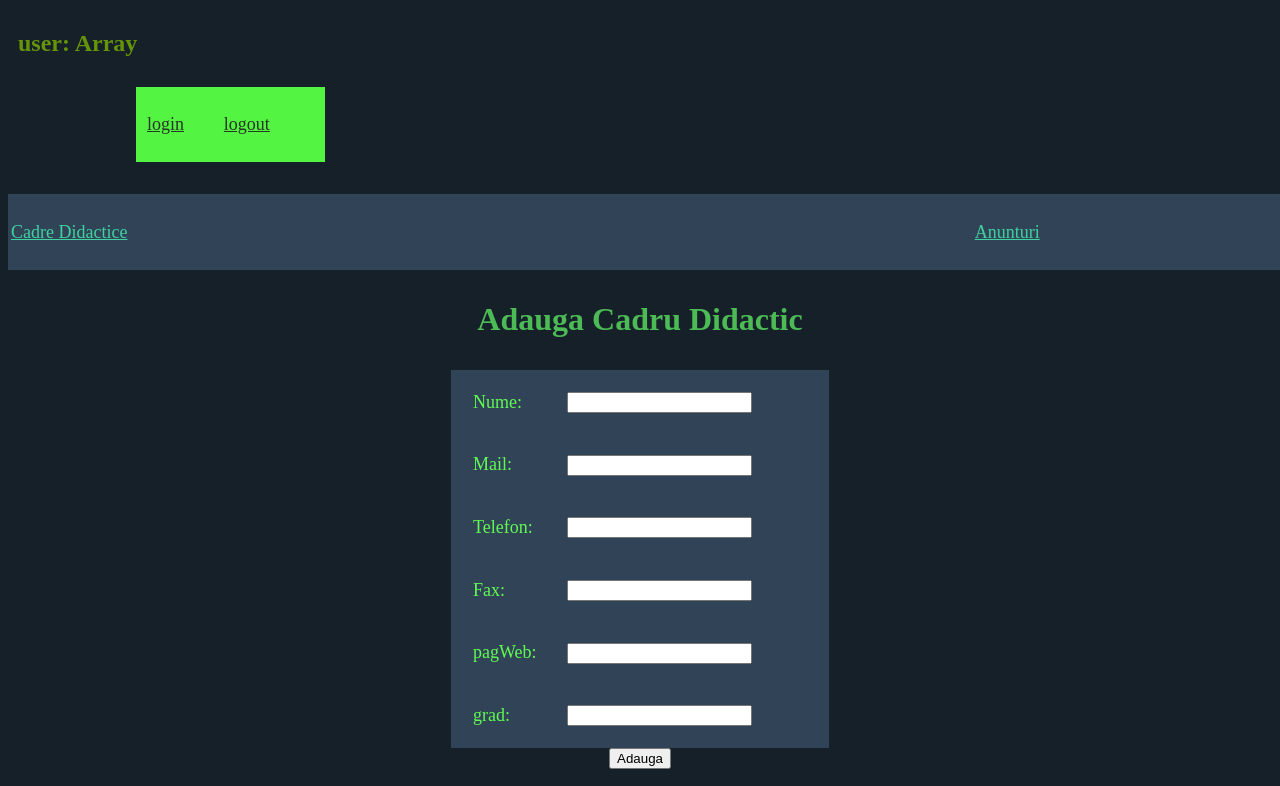
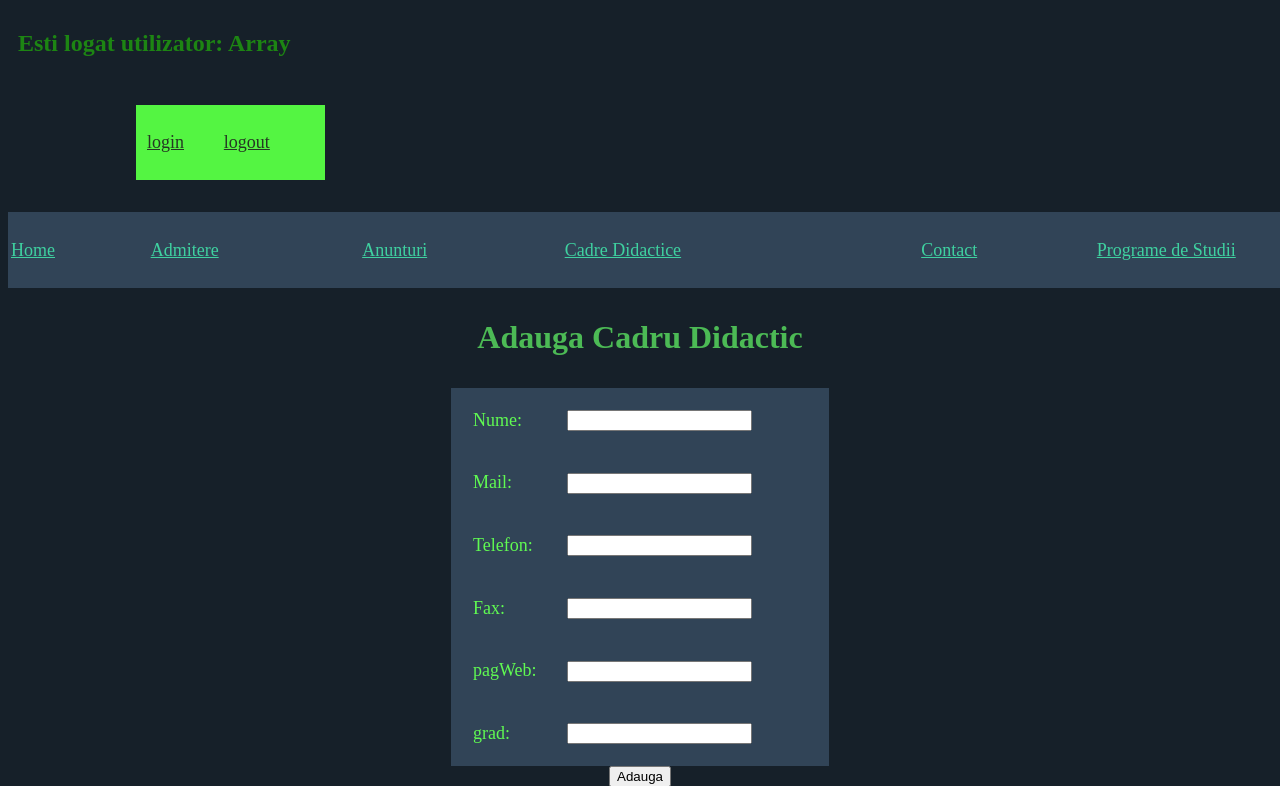
Before and after one commit to mariru27/Web-Technology, a PHP site: page /Universitate/Admin/AdaugaCD.php in a window 1280 px wide; the page is wider, and only the part inside the window is pictured. Shown: the top 786 px of that part. Run offline with PHP 8.4, Linux system fonts and the light colour scheme; the visitor is signed in with stand-in values (Sample User, id 1).

Commit message:
site_universitate

```diff
--- a/Rusu_Marina_222_Tema3/Universitate/Admin/AdaugaCD.php
+++ b/Rusu_Marina_222_Tema3/Universitate/Admin/AdaugaCD.php
@@ -3,10 +3,22 @@
 session_start();
 include_once    "../admin/admin-functions.php";
 
-include_once   "headerAdmin.php";
+
 if(isLogged())
 {
 ?>
+<!DOCTYPE html>
+<html>
+    <head>
+
+        <link rel="stylesheet" href="<?php  $_SERVER["DOCUMENT_ROOT"];?>/Universitate/Styles/adminCD.css">
+        <?php
+    include_once  $_SERVER["DOCUMENT_ROOT"] . "/Universitate/header.php";
+
+    ?>
+</head>
+<body>
+
 <link rel="stylesheet" href="../Styles/adminCD.css">
 <center>
 <H1>Adauga Cadru Didactic</H1>
@@ -69,3 +81,5 @@
 <?php
 }
 ?>
+        </body>
+</html>
--- a/Rusu_Marina_222_Tema3/Universitate/Admin/admin-functions.php
+++ b/Rusu_Marina_222_Tema3/Universitate/Admin/admin-functions.php
@@ -1,10 +1,10 @@
 <?php
-// session_start();
-// require_once "../config.php";
+
 $myRoot = $_SERVER["DOCUMENT_ROOT"];
 include_once   $myRoot . "/Universitate/connect.php";
 
 ?>
+
 <?php
 
 function doLogin($user,$password)
--- a/Rusu_Marina_222_Tema3/Universitate/Admin/footerAdmin.php
+++ /dev/null
@@ -1,5 +0,0 @@
-
-<br>
-<b>Admin footer</b>
-</body>
-</html>
--- a/Rusu_Marina_222_Tema3/Universitate/Admin/headerAdmin.php
+++ /dev/null
@@ -1,68 +0,0 @@
-<?php
-    include_once   "admin-functions.php";
-    include_once    "../connect.php";
-    // include_once   "headerAdmin.php";
-?>
-
-
-<!DOCTYPE html>
-<html>
-    <head>
-        <style>
-            #mytab{
-            padding: 1vh;
-            margin-bottom: 4vh;
-            margin-left: 10vw;
-            background-color: #54f542;
-            width: 5cm;
-            height: 2cm;
-            }
-            #aa{
-                color:#253823;
-            }
-            #menu{
-
-            background-color: #314457;
-            width: 40cm;
-            height: 2cm;
-            }
-            a{
-                color: #3fd1a0;
-            }
-            H1{
-                padding: 10px;
-                color: #4cba55;
-            }
-            H2{
-                padding: 10px;
-                color: #659406;
-            }
-            body{
-             background-color: #162029;
-            }
-        </style>
-
-<?php
-        if(isLogged())
-           echo "<H2> user: ". getLoggedUser() . " </H2>";
-
-?>
-    <table id ="mytab" >
-    <td> <a href="../Login.php" id ="aa">login</a></td>
-    <td> <a href="index.php?comanda=logout" id ="aa">logout</a></td>
-    </table>
-
-
-<?php
-if(isLogged())
-{
-?>
-    <table id = "menu">
-    <td> <a href="cadreDidacticeAdmin.php" >Cadre Didactice</a></td>
-    <td> <a href="../Anunturi.php" >Anunturi</a></td>
-    </table>
-    </head>
-    <body>
-<?php
-}
-?>
--- a/Rusu_Marina_222_Tema3/Universitate/Login.php
+++ b/Rusu_Marina_222_Tema3/Universitate/Login.php
@@ -7,7 +7,6 @@
 
     <link rel="stylesheet" href="Styles/login.css">
         <title>Login</title>
-
     </head>
     <body>
     <form action="Home.php" method="POST" >
--- a/Rusu_Marina_222_Tema3/Universitate/Styles/adminCD.css
+++ b/Rusu_Marina_222_Tema3/Universitate/Styles/adminCD.css
@@ -35,3 +35,20 @@
     height: 1cm;
     background-color: darkgreen;
 } */
+H1{
+    padding: 10px;
+    color: #4cba55;
+}
+
+H2{
+    padding: 10px;
+    color:rgb(29, 133, 19);
+}
+
+H3{
+    padding: 10px;
+    color:rgb(29, 133, 19);
+}
+a{
+    color: #3fd1a0;
+}
--- a/Rusu_Marina_222_Tema3/Universitate/header.php
+++ b/Rusu_Marina_222_Tema3/Universitate/header.php
@@ -21,6 +21,9 @@
     #aa{
         color:#253823;
     }
+    body{
+    background-color: #162029;
+}
 
 </style>
 <H2>
@@ -47,11 +50,11 @@
 
 <table>
     <tr>
-        <td><a href="Home.php">Home</a></td>
-        <td><a href="Admitere.php">Admitere</a></td>
-        <td><a href="Anunturi.php">Anunturi</a></td>
-        <td><a href="CadreDidactice.php">Cadre Didactice</a></td>
-        <td><a href="Contact.php">Contact</a></td>
-        <td><a href="ProgrameStudii.php">Programe de Studii</a></td>
+        <td><a href="<?php  $_SERVER["DOCUMENT_ROOT"];?>/Universitate/Home.php">Home</a></td>
+        <td><a href="<?php  $_SERVER["DOCUMENT_ROOT"];?>/Universitate/Admitere.php">Admitere</a></td>
+        <td><a href="<?php  $_SERVER["DOCUMENT_ROOT"];?>/Universitate/Anunturi.php">Anunturi</a></td>
+        <td><a href="<?php  $_SERVER["DOCUMENT_ROOT"];?>/Universitate/CadreDidactice.php">Cadre Didactice</a></td>
+        <td><a href="<?php  $_SERVER["DOCUMENT_ROOT"];?>/Universitate/Contact.php">Contact</a></td>
+        <td><a href="<?php  $_SERVER["DOCUMENT_ROOT"];?>/Universitate/ProgrameStudii.php">Programe de Studii</a></td>
     </tr>
 </table>
```
Also changed, not shown: Rusu_Marina_222_Tema3/Universitate/Admin/adaugaAnunt.php (+16 -4 lines), Rusu_Marina_222_Tema3/Universitate/Admin/cadreDidacticeAdmin.php (deleted, +0 -56 lines), Rusu_Marina_222_Tema3/Universitate/Admin/editAnunt.php (+14 -1 lines), Rusu_Marina_222_Tema3/Universitate/Admin/editCD.php (+14 -1 lines), Rusu_Marina_222_Tema3/Universitate/Admin/eroarePermisiune.html (deleted, +0 -10 lines), Rusu_Marina_222_Tema3/Universitate/test.html (deleted, +0 -16 lines).
